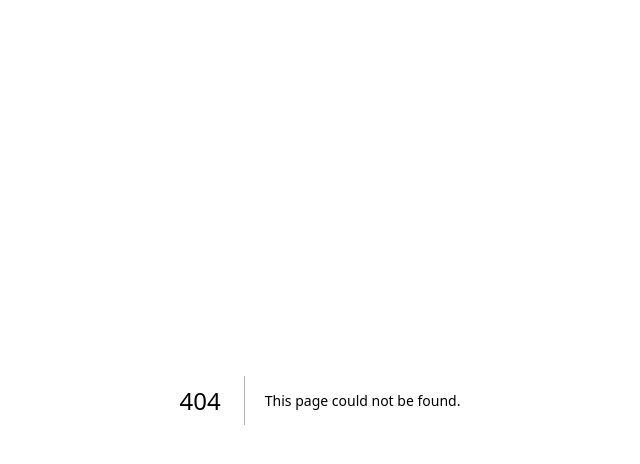
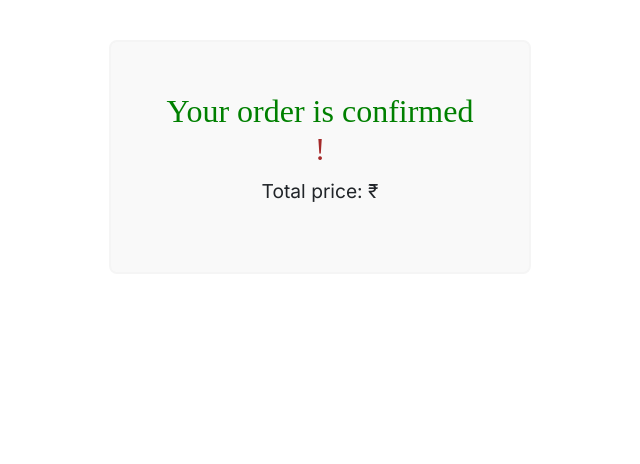
Before and after one commit to rafatparween/Recipe-Website, a Next.js app: page /success in a window 1280 px wide. Before the commit this address had no page. Shown: the top 464 px of the page, without its empty margins (320-960 px from the left). Built offline with nearby package versions, Linux system fonts and the light colour scheme.

Commit message:
completed success page

```diff
--- a/app/carts/page.js
+++ b/app/carts/page.js
@@ -1,8 +1,13 @@
 "use client";
+import { useParams,useRouter } from 'next/navigation';
 import { useCart } from '@/app/context/cartContext';
 import './cart.css';
+import foodData from '../data';
+
 
 const CartPage = () => {
+    const { id } = useParams();
+    const router = useRouter();
     const { cart } = useCart();
 
     const totalPrice = cart.reduce((total, item) => {
@@ -10,19 +15,31 @@ const CartPage = () => {
         return total + (isNaN(price) ? 0 : price);
     }, 0);
 
+    const item = foodData.find(data => data.id === parseInt(id, 10));
+    const handleBuyNow = () => {
+        const query = new URLSearchParams({
+          itemName: item.strCategory,
+          itemPrice: item.Rs
+        }).toString();
+        router.push(`/success?${query}`);
+      };
+
     return (
         <div className="cart-container">
             {cart.length === 0 ? (
                 <div>Your cart is empty</div>
             ) : (
                 <>
-                    {cart.map((item, index) => (
-                        <div className="cart-item" key={index}>
+                    {cart.map((item) => (
+                        <div className="cart-item">
                             <img src={item.img} alt={item.description} className="cart-item-image" />
                             <div>
                                 <h4>₹<span>{item.Rs}</span></h4>
                                 <h6>{item.strCategory}</h6>
                                 <p>{item.description}</p>
+                            </div>
+                            <div className='buyBtn'>
+                                <button onClick={handleBuyNow}>Buy Now</button>
                             </div>
                         </div>
                     ))}
--- a/app/details/[id]/page.js
+++ /dev/null
@@ -1,36 +0,0 @@
-"use client";
-import { useParams } from 'next/navigation';
-import { useCart } from '@/app/context/cartContext';
-import foodData from '@/app/data';
-import './item.css';
-
-const ItemDetail = () => {
-    const { id } = useParams();
-    const item = foodData.find(data => data.id === parseInt(id, 10));
-    const { addToCart } = useCart();
-
-    if (!item) {
-        return <div>Item not found</div>;
-    }
-
-    const handleAddToCart = () => {
-        addToCart(item);
-    };
-
-    return (
-        <div className="item-detail-container">
-            <div className='item-detail'>
-                <div className='image-container'>
-                    <img src={item.img} alt="food" className='image' />
-                </div>
-                <h4>₹<span>{item.Rs}</span></h4>
-                <h6>{item.strCategory}</h6>
-                <p>{item.description}</p>
-                <button onClick={handleAddToCart}>Add to Cart</button>
-                <button>Buy Now</button>
-            </div>
-        </div>
-    );
-};
-
-export default ItemDetail;
--- a/app/details/[id]/item.css
+++ b/app/item/[id]/item.css
@@ -40,6 +40,7 @@ h4 {
 p {
     color: #666;
     margin-top: 10px;
+    padding: 0px;
     font-family: auto;
 }
 
--- /dev/null
+++ b/app/item/[id]/page.js
@@ -0,0 +1,49 @@
+'use client';
+import './item.css';
+import { useParams, useRouter } from 'next/navigation';
+import { useCart } from '@/app/context/cartContext';
+import foodData from '@/app/data';
+
+const ItemDetail = () => {
+  const { id } = useParams();
+  const router = useRouter();
+  const { addToCart } = useCart();
+
+  const item = foodData.find(data => data.id === parseInt(id,10));
+
+  if (!item) {
+    return <div>Item not found</div>;
+  }
+
+  const handleAddToCart = () => {
+    addToCart(item);
+    alert("Added to cart");
+  };
+
+  const handleBuyNow = () => {
+    const query = new URLSearchParams({
+      itemName: item.strCategory,
+      itemPrice: item.Rs
+    }).toString();
+    router.push(`/success?${query}`);
+  };
+
+
+  return (
+    <div className="item-detail-container">
+      <div className='item-detail'>
+        <div className='image-container'>
+          <img src={item.img} alt="food" className='image' />
+        </div>
+        <h4>₹<span>{item.Rs}</span></h4>
+        <h6>{item.strCategory}</h6>
+        <p>{item.description}</p>
+        <button onClick={handleAddToCart}>Add to Cart</button>
+
+        <button onClick={handleBuyNow}>Buy Now</button>
+      </div>
+    </div>
+  );
+};
+
+export default ItemDetail;
--- a/app/landingPage/landingPageCol.js
+++ b/app/landingPage/landingPageCol.js
@@ -1,10 +1,19 @@
 import Link from 'next/link';
 import './landingPage.css';
+import { useCart } from '@/app/context/cartContext';
+import foodData from '@/app/data';
 
 const LanDingPageCol = ({ id, img, description, price,name }) => {
+    const item = foodData.find(data => data.id === parseInt(id, 10));
+    const { addToCart } = useCart();
+
+    const handleAddToCart = () => {
+        addToCart(item);
+        alert("Added to cart");
+    };
     return (
         <div className="col-sm-12 col-md-3">
-            <Link href={`/details/${id}`}>
+            <Link href={`/item/${id}`}>
 
                     <div className='imageContainer'>
                         <div className='dataImage'><img src={img} alt="food" className='image' /></div>
@@ -13,7 +22,12 @@ const LanDingPageCol = ({ id, img, description, price,name }) => {
                     <h6>{name}</h6>
                     <p>{description}</p>
 
+
             </Link>
+            <div className='btn'>
+                <button onClick={handleAddToCart}>Add to Cart</button>
+            </div>
+
         </div>
     );
 };
--- /dev/null
+++ b/app/success/page.js
@@ -0,0 +1,19 @@
+'use client';
+import './success.css'
+import { useSearchParams } from 'next/navigation';
+
+const Success = () => {
+  const searchParams = useSearchParams();
+  const itemName = searchParams.get('itemName');
+  const itemPrice = searchParams.get('itemPrice');
+
+
+  return (
+    <div className='successContainer'>
+      <h1>Your order is confirmed <span className='conform'>{itemName}!</span></h1>
+      <p>Total price: ₹{itemPrice}</p>
+    </div>
+  );
+};
+
+export default Success;
--- /dev/null
+++ b/app/success/success.css
@@ -0,0 +1,26 @@
+
+h1 {
+    color: green;
+    font-size: xx-large;
+    font-family:"auto"
+}
+
+.successContainer {
+    border: solid 2px whitesmoke;
+    width: 33%;
+    padding: 50px;
+    margin: auto;
+    margin-top: 40px;
+    border-radius: 8px;
+    text-align: center;
+    background-color: #f9f9f9;
+}
+
+.successContainer p {
+    font-size: 1.2rem;
+
+}
+
+.conform{
+    color:brown;
+}
```
Also changed, not shown: app/carts/cart.css (+7 -1 lines), app/landingPage/landingPage.css (+14 -1 lines), package.json (+4 -3 lines), 1 other file (tests, documents, lock files or other folders).
